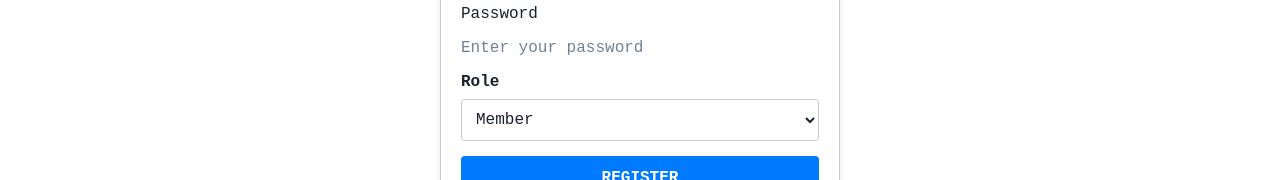
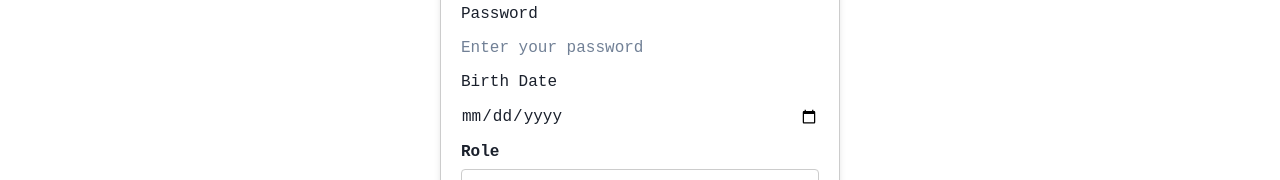
Before and after one commit to ALI-HARIZ-PERSONAL/DESaP-ts, a Next.js app: page /account/register in a window 1280 px wide. Shown: the part 286-466 px from the top of the page. Built offline with nearby package versions, Linux system fonts and the light colour scheme; no server answers.

Commit message:
included birth date with restriction in registration page

```diff
--- a/app/(desap)/account/register/page.tsx
+++ b/app/(desap)/account/register/page.tsx
@@ -5,17 +5,43 @@ import { useRouter } from 'next/navigation';
 
 const RegistrationPage = () => {
     const [formData, setFormData] = useState({
+        profilePicture: null,
         username: '',
         email: '',
+        mobileNumber: '',
+        birthDate: '',
         password: '',
+        confirmPassword: '',
         role: 'member',  // Default role
+        termsAccepted: false,
     });
 
+    const [ageError, setAgeError] = useState('');
     const router = useRouter();
 
     const handleChange = (e: React.ChangeEvent<HTMLInputElement | HTMLSelectElement>) => {
         const { name, value } = e.target;
         setFormData({ ...formData, [name]: value });
+
+         // Validate birth date for age restriction
+         if (name === 'birthDate') {
+            const age = calculateAge(new Date(value));
+            if (age < 18) {
+                setAgeError('You must be at least 18 years old to register.');
+            } else {
+                setAgeError('');
+            }
+        }
+    };
+
+    const calculateAge = (birthDate: Date) => {
+        const today = new Date();
+        let age = today.getFullYear() - birthDate.getFullYear();
+        const monthDiff = today.getMonth() - birthDate.getMonth();
+        if (monthDiff < 0 || (monthDiff === 0 && today.getDate() < birthDate.getDate())) {
+            age--;
+        }
+        return age;
     };
 
     const handleSubmit = async (e: React.FormEvent) => {
@@ -23,6 +49,11 @@ const RegistrationPage = () => {
 
         if (!formData.username || !formData.email || !formData.password) {
             alert('All fields are required!');
+            return;
+        }
+
+        if (ageError) {
+            alert('Please fix the errors before submitting.');
             return;
         }
 
@@ -118,6 +149,20 @@ const RegistrationPage = () => {
                     />
                 </div>
 
+                <div>
+                    <label htmlFor="birthDate">Birth Date</label>
+                    <input
+                        type="date"
+                        id="birthDate"
+                        name="birthDate"
+                        value={formData.birthDate}
+                        onChange={handleChange}
+                        style={{ display: 'block', width: '100%', margin: '10px 0' }}
+                    />
+                    {ageError && <p style={{ color: 'red' }}>{ageError}</p>}
+                </div>
+
+
                 {/* Role Dropdown */}
                 <div style={{ marginBottom: '15px' }}>
                     <label htmlFor="role" style={{ fontWeight: 'bold', display: 'block' }}>
```
